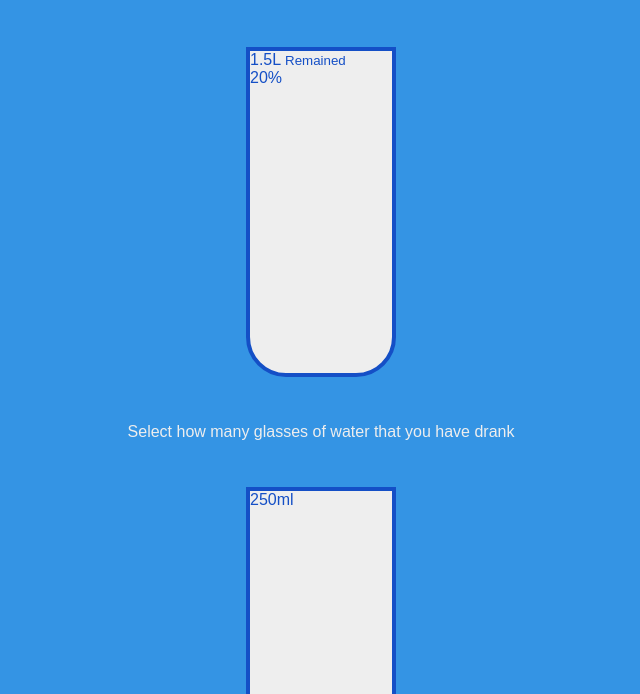
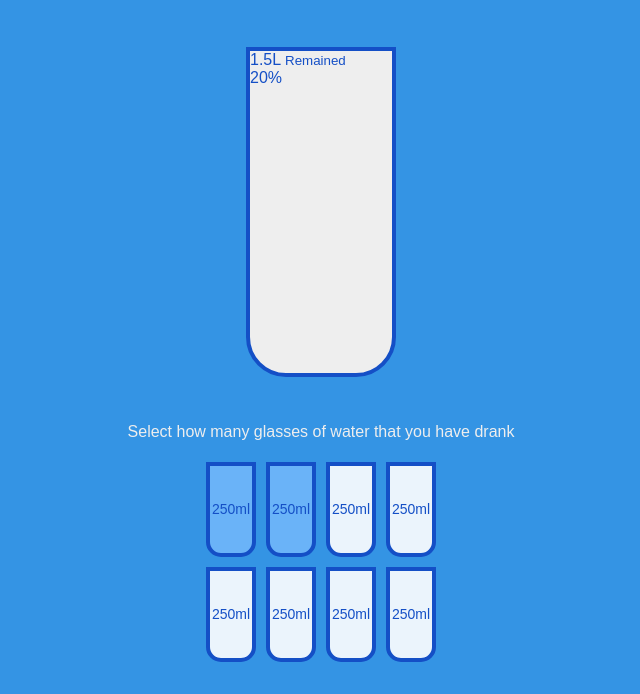
Before and after one commit to zhale-el/50days-16, a plain HTML site: page index.html in a window 1280 px wide. Shown: the part 106-800 px from the top of the page, without its empty margins (319-959 px from the left). Drawn offline with Linux system fonts and the light colour scheme.

Commit message:
small-cups

```diff
--- a/style.css
+++ b/style.css
@@ -34,3 +34,27 @@ h3 {
   flex-direction: column;
   overflow: hidden;
 }
+.cup.cup-small {
+  width: 50px;
+  height: 95px;
+  border-radius: 0 0 15px 15px;
+  background-color: rgba(255, 255, 255, 0.9);
+  cursor: pointer;
+  font-size: 14px;
+  align-items: center;
+  justify-content: center;
+  text-align: center;
+  margin: 5px;
+  transition: 0.3s ease;
+}
+.cup.cup.cup-small.full {
+  background-color: var(--full-color);
+  column-rule: #eee;
+}
+.cups {
+  display: flex;
+  align-items: center;
+  justify-content: center;
+  flex-wrap: wrap;
+  width: 280px;
+}
```
